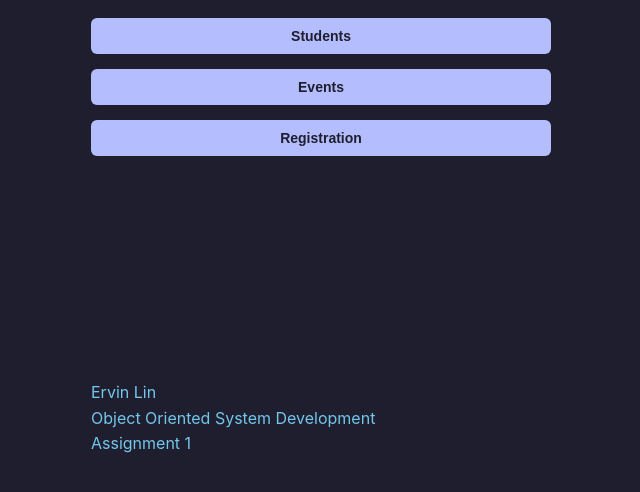
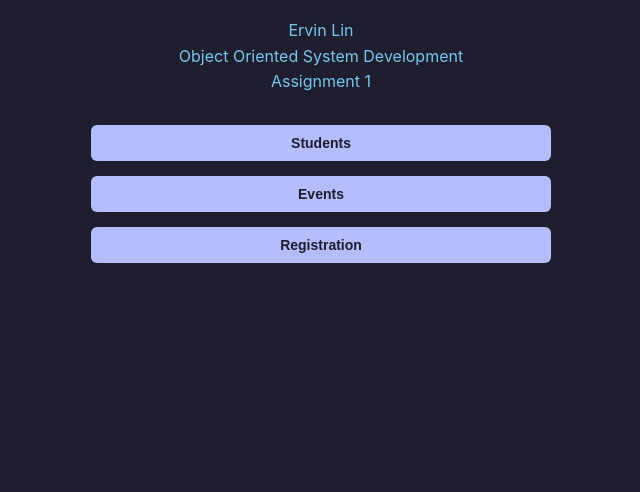
Before and after one commit to ErvinLinUB/Event-Registration-System, a website: page frontend/index.html in a window 1280 px wide. Shown: the part 116-608 px from the top of the page, without its empty margins (319-959 px from the left). Drawn offline with Linux system fonts and the light colour scheme.

Commit message:
Updated index.html and style.css.

```diff
--- a/frontend/index.html
+++ b/frontend/index.html
@@ -7,13 +7,7 @@
 <body>
   <h1>Event Registration System</h1>
 
-  <div class="button-container">
-    <button id="btnStudents">Students</button>
-    <button id="btnEvents">Events</button>
-    <button id="btnRegistration">Registration</button>
-  </div>
-
-  <div class="name">
+    <div class="name">
     <p>
       Ervin Lin <br>
       Object Oriented System Development <br>
@@ -21,6 +15,11 @@
     </p>
   </div>
 
+  <div class="button-container">
+    <button id="btnStudents">Students</button>
+    <button id="btnEvents">Events</button>
+    <button id="btnRegistration">Registration</button>
+  </div>
 
   <script src="nav.js"></script>
 </body>
--- a/frontend/style.css
+++ b/frontend/style.css
@@ -47,7 +47,8 @@ h1, h2, h3, h4, h5, h6 {
 
 .name {
   color: var(--ctp-sapphire);
-  margin-top: 14rem;
+  text-align: center;
+  margin-bottom: 30px;
 }
 
 label {
```
